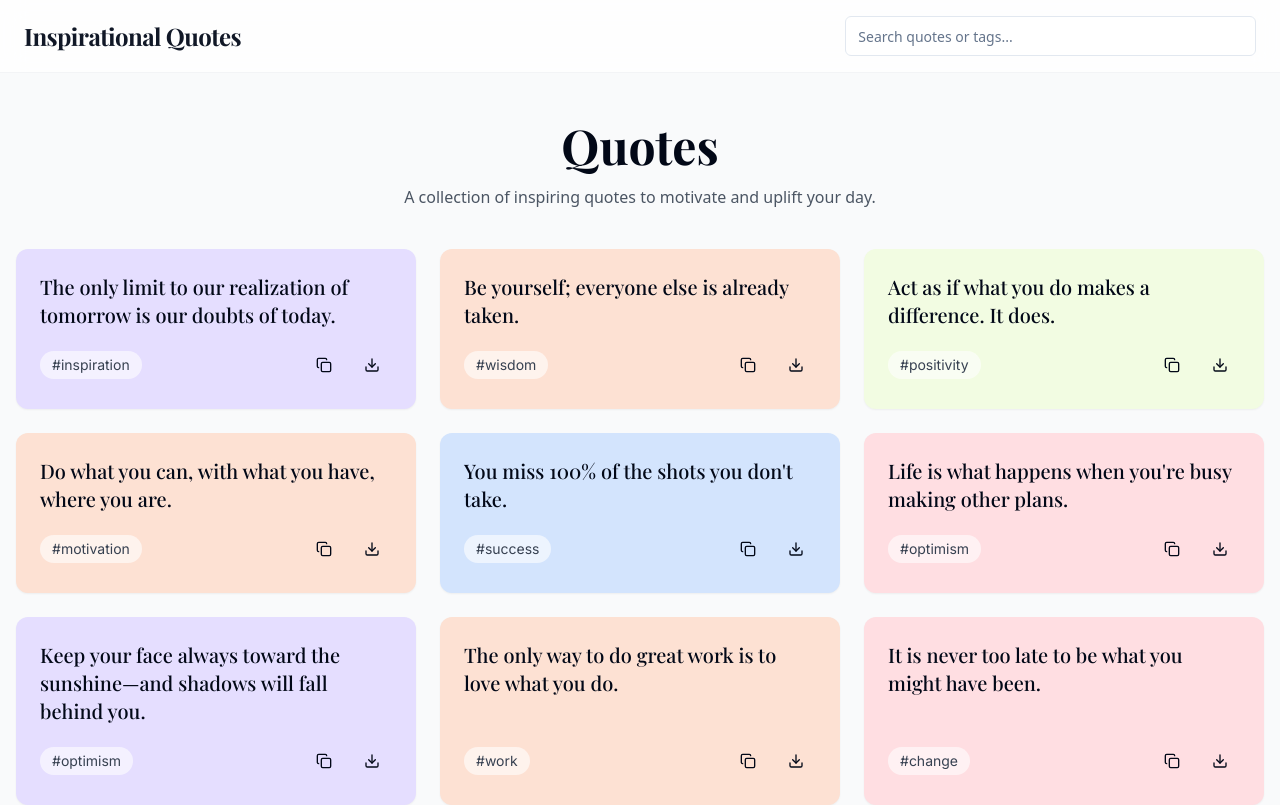
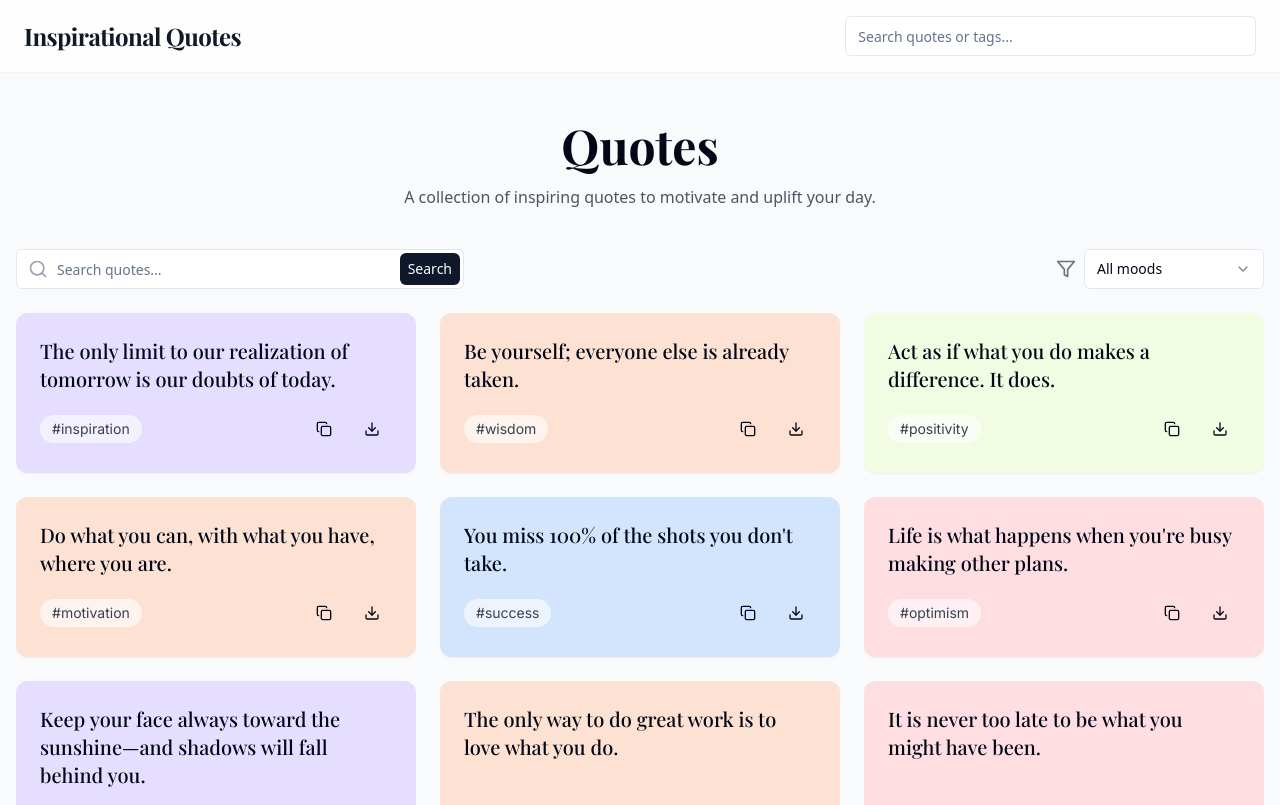
Before and after one commit to Harshkumar2005/pastel-ponder-garden-53, a React (Vite) app: page / in a window 1280 px wide. Shown: the top 805 px of the page. Built offline with nearby package versions, Linux system fonts and the light colour scheme.

Commit message:
feat: Add search and filter options
Adds search and filter options to the UI, including a search button on the left and filtering options on the right.

```diff
--- a/src/components/QuoteGrid.tsx
+++ b/src/components/QuoteGrid.tsx
@@ -1,7 +1,17 @@
 
-import React, { useMemo } from "react";
+import React, { useMemo, useState } from "react";
 import QuoteCard from "@/components/QuoteCard";
 import { Quote } from "@/data/quotes";
+import { Button } from "@/components/ui/button";
+import { Input } from "@/components/ui/input";
+import { Filter, Search } from "lucide-react";
+import {
+  Select,
+  SelectContent,
+  SelectItem,
+  SelectTrigger,
+  SelectValue
+} from "@/components/ui/select";
 
 interface QuoteGridProps {
   quotes: Quote[];
@@ -9,30 +19,137 @@ interface QuoteGridProps {
 }
 
 const QuoteGrid: React.FC<QuoteGridProps> = ({ quotes, searchQuery }) => {
+  const [moodFilter, setMoodFilter] = useState<string>("all");
+  const [localSearchQuery, setLocalSearchQuery] = useState(searchQuery);
+
+  // Extract unique tags from all quotes to use for filtering
+  const availableTags = useMemo(() => {
+    const allTags = new Set<string>();
+    quotes.forEach(quote => {
+      quote.tags.forEach(tag => allTags.add(tag));
+    });
+    return Array.from(allTags).sort();
+  }, [quotes]);
+
   const filteredQuotes = useMemo(() => {
-    if (!searchQuery) return quotes;
+    let result = quotes;
 
-    const lowerCaseQuery = searchQuery.toLowerCase();
-    return quotes.filter(quote =>
+    // Apply search filter
+    if (localSearchQuery) {
+      const lowerCaseQuery = localSearchQuery.toLowerCase();
+      result = result.filter(quote =>
         quote.text.toLowerCase().includes(lowerCaseQuery) ||
         quote.tags.some(tag => tag.toLowerCase().includes(lowerCaseQuery))
       );
-  }, [quotes, searchQuery]);
+    }
+
+    // Apply mood/tag filter
+    if (moodFilter && moodFilter !== "all") {
+      result = result.filter(quote =>
+        quote.tags.some(tag => tag.toLowerCase() === moodFilter.toLowerCase())
+      );
+    }
+
+    return result;
+  }, [quotes, localSearchQuery, moodFilter]);
+
+  const handleSearch = () => {
+    // This would typically update URL params or trigger a fetch
+    // For now, we'll just use the local state
+  };
 
   if (filteredQuotes.length === 0) {
     return (
+      <div className="space-y-6">
+        {/* Filter and search controls */}
+        <div className="flex flex-col sm:flex-row justify-between gap-4 mb-6">
+          <div className="relative flex-grow max-w-md">
+            <Input
+              type="search"
+              placeholder="Search quotes..."
+              value={localSearchQuery}
+              onChange={(e) => setLocalSearchQuery(e.target.value)}
+              className="pl-10 pr-4 py-2 w-full"
+            />
+            <Search className="absolute left-3 top-1/2 -translate-y-1/2 h-5 w-5 text-gray-400" />
+            <Button
+              onClick={handleSearch}
+              className="absolute right-1 top-1/2 -translate-y-1/2 h-8 p-2"
+              size="sm"
+            >
+              Search
+            </Button>
+          </div>
+
+          <div className="flex items-center gap-2">
+            <Filter className="h-5 w-5 text-gray-500" />
+            <Select value={moodFilter} onValueChange={setMoodFilter}>
+              <SelectTrigger className="w-[180px]">
+                <SelectValue placeholder="Filter by mood" />
+              </SelectTrigger>
+              <SelectContent>
+                <SelectItem value="all">All moods</SelectItem>
+                {availableTags.map((tag) => (
+                  <SelectItem key={tag} value={tag}>{tag}</SelectItem>
+                ))}
+              </SelectContent>
+            </Select>
+          </div>
+        </div>
+
+        {/* No results message */}
         <div className="h-64 flex items-center justify-center">
-        <p className="text-gray-500 text-lg">No quotes found for "{searchQuery}"</p>
+          <p className="text-gray-500 text-lg">No quotes found for "{localSearchQuery}"</p>
+        </div>
       </div>
     );
   }
 
   return (
+    <div className="space-y-6">
+      {/* Filter and search controls */}
+      <div className="flex flex-col sm:flex-row justify-between gap-4 mb-6">
+        <div className="relative flex-grow max-w-md">
+          <Input
+            type="search"
+            placeholder="Search quotes..."
+            value={localSearchQuery}
+            onChange={(e) => setLocalSearchQuery(e.target.value)}
+            className="pl-10 pr-4 py-2 w-full"
+          />
+          <Search className="absolute left-3 top-1/2 -translate-y-1/2 h-5 w-5 text-gray-400" />
+          <Button
+            onClick={handleSearch}
+            className="absolute right-1 top-1/2 -translate-y-1/2 h-8 p-2"
+            size="sm"
+          >
+            Search
+          </Button>
+        </div>
+
+        <div className="flex items-center gap-2">
+          <Filter className="h-5 w-5 text-gray-500" />
+          <Select value={moodFilter} onValueChange={setMoodFilter}>
+            <SelectTrigger className="w-[180px]">
+              <SelectValue placeholder="Filter by mood" />
+            </SelectTrigger>
+            <SelectContent>
+              <SelectItem value="all">All moods</SelectItem>
+              {availableTags.map((tag) => (
+                <SelectItem key={tag} value={tag}>{tag}</SelectItem>
+              ))}
+            </SelectContent>
+          </Select>
+        </div>
+      </div>
+
+      {/* Quote grid */}
       <div className="grid grid-cols-1 md:grid-cols-2 lg:grid-cols-3 gap-6">
         {filteredQuotes.map((quote) => (
           <QuoteCard key={quote.id} quote={quote} />
         ))}
       </div>
+    </div>
   );
 };
 
```
Lines whose indentation alone changed are shown as unchanged.
